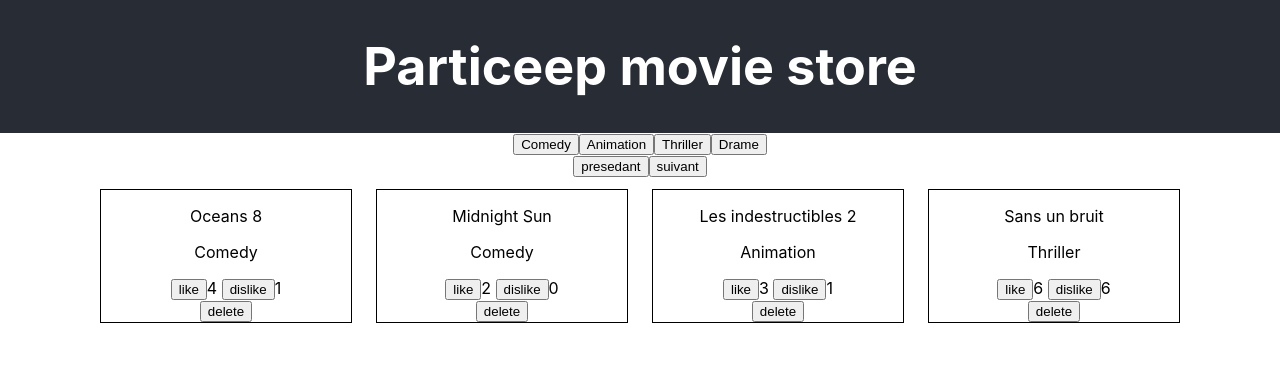
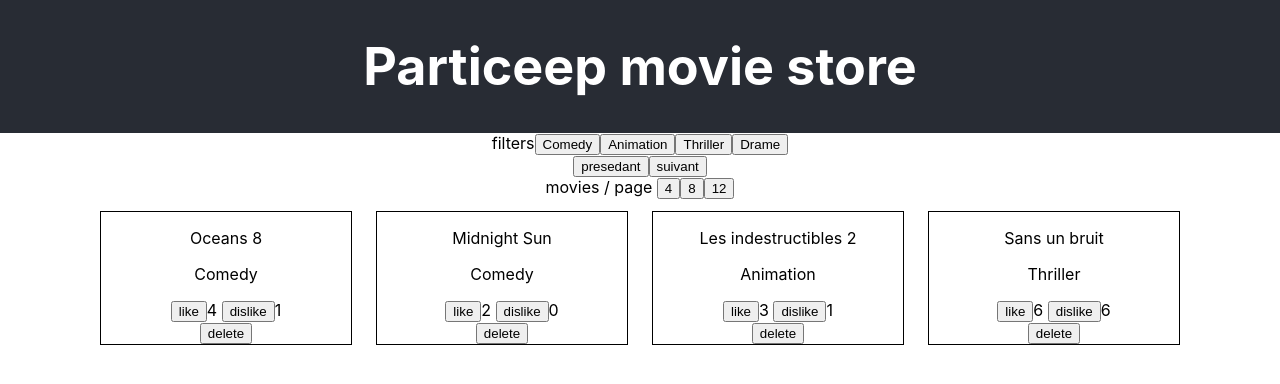
Before and after one commit to m-naim/react-interview, a React (Create React App) app: page / in a window 1280 px wide. Shown: the top 384 px of the page. Built offline with nearby package versions, Linux system fonts and the light colour scheme.

Commit message:
added movie's number  by page

```diff
--- a/src/components/moviesList/index.jsx
+++ b/src/components/moviesList/index.jsx
@@ -118,12 +118,22 @@ class MoviesList extends Component {
   };
 
   _handlePagination = async () => {
-    const { page, filteredMovies } = this.state;
+    const { page, filteredMovies, elementsNumberByPage } = this.state;
+    console.log(elementsNumberByPage);
+
     await this.setState({
-      moviesToDispaly: filteredMovies.slice(0 + page * 4, 4 + page * 4)
+      moviesToDispaly: filteredMovies.slice(
+        0 + page * elementsNumberByPage,
+        (1 + page) * elementsNumberByPage
+      )
     });
   };
 
+  _handleMoviePerPageValue = async e => {
+    const value = e.target.value;
+    await this.setState({ elementsNumberByPage: value });
+    this._handlePagination();
+  };
   render() {
     const { loading, categories, moviesToDispaly } = this.state;
 
@@ -146,16 +156,32 @@ class MoviesList extends Component {
         {category}
       </button>
     ));
+
+    const btnsNumberByPage = [4, 8, 12].map((value, index) => (
+      <input
+        type="button"
+        key={index}
+        onClick={this._handleMoviePerPageValue}
+        value={value}
+      />
+    ));
     return loading ? (
       <div>
         <h1>loading ...</h1>
       </div>
     ) : (
       <div>
-        <div>{filterButtons}</div>
+        <div>
+          <span>filters</span>
+          {filterButtons}
+        </div>
         <div>
           <button onClick={this._handlePrevPage}>presedant</button>
           <button onClick={this._handleNextPage}>suivant</button>
+        </div>
+        <div>
+          <span>movies / page </span>
+          {btnsNumberByPage}
         </div>
         <div className={"movies-container"}>{displayMovies}</div>
       </div>
```
